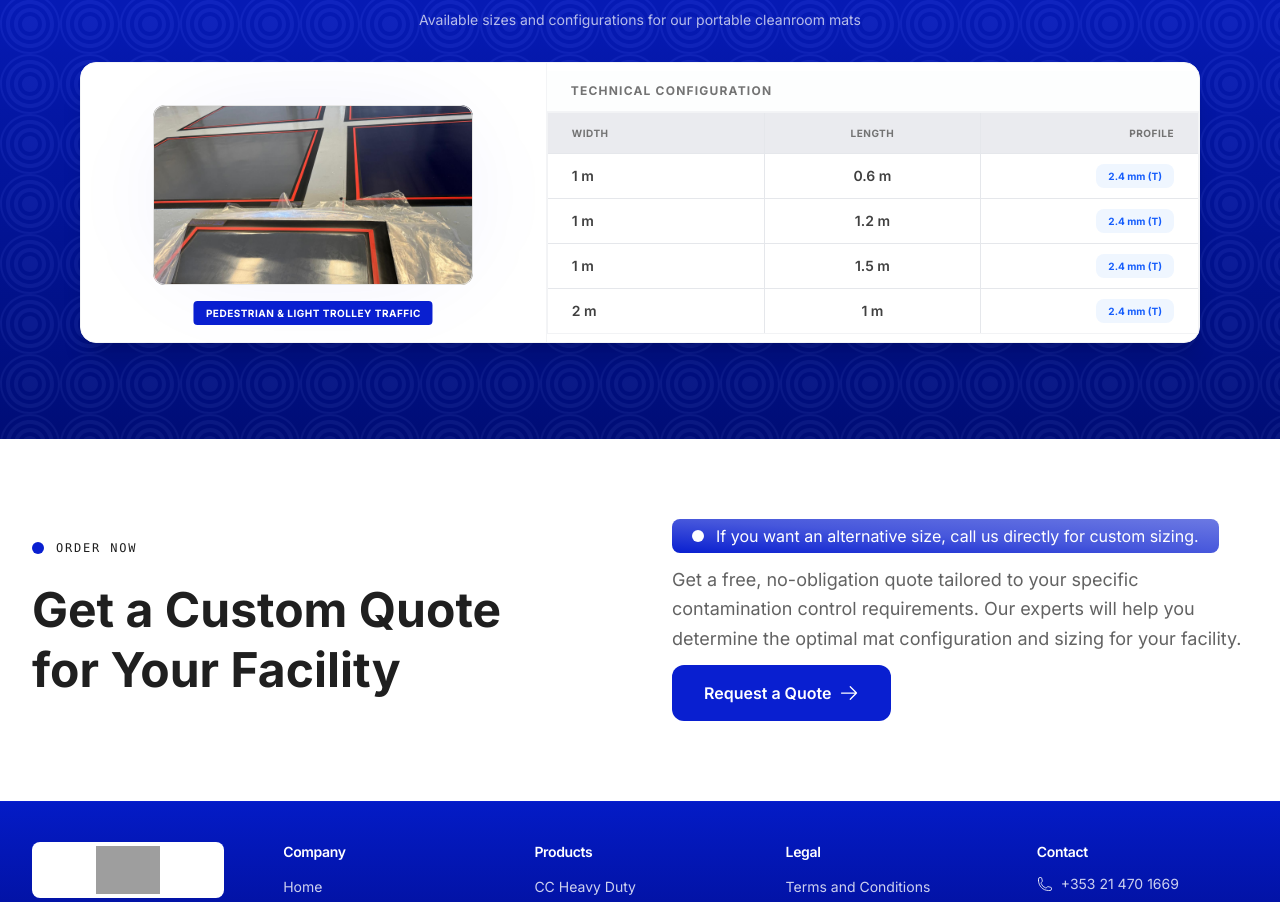
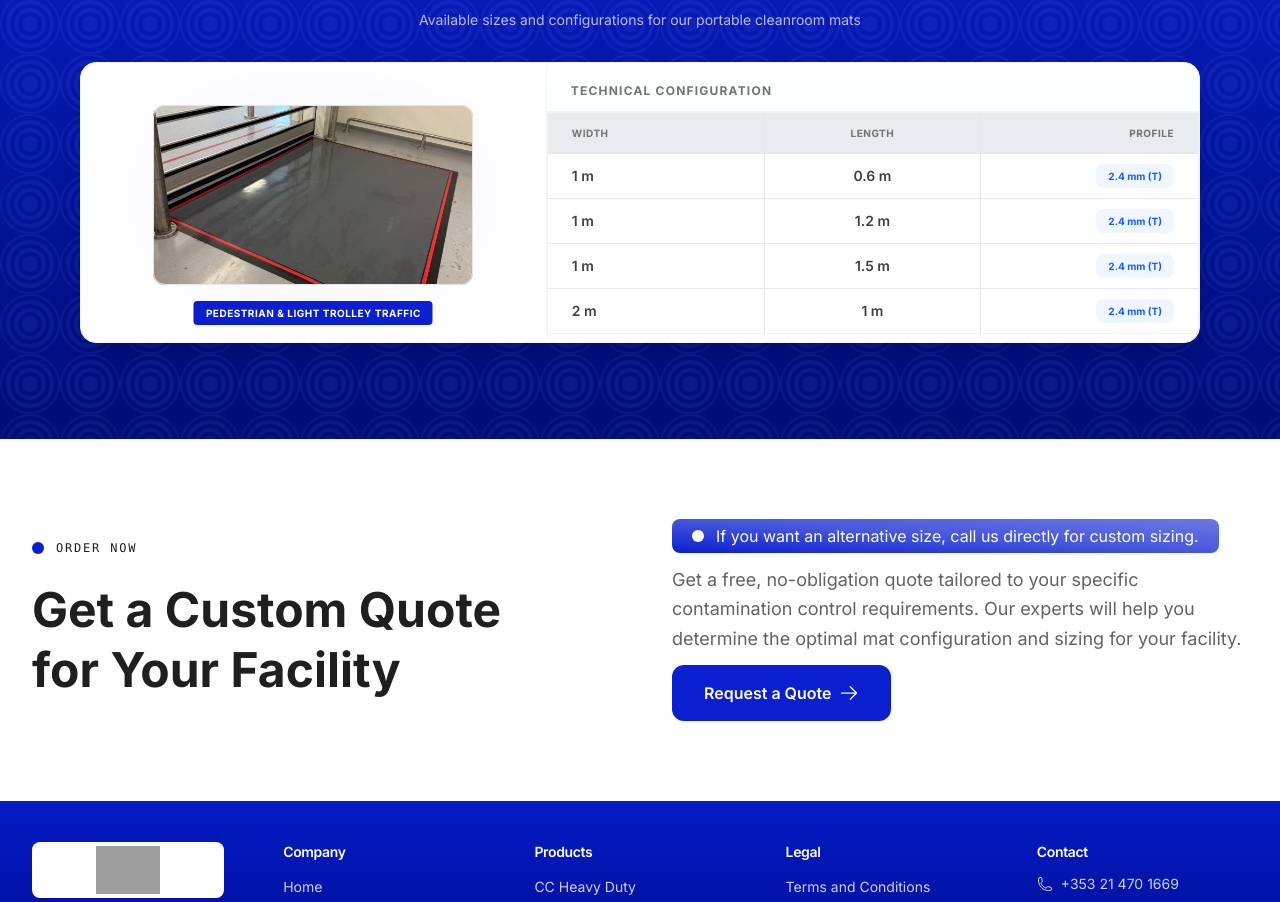
Before and after one commit to Deepanshu-dashore/Prototype, a Next.js app: page /products/portable-cleanroom-mats in a window 1280 px wide. Shown: the part 4756-5658 px from the top of the page. Built offline with nearby package versions, Linux system fonts and the light colour scheme; grey boxes are pictures that could not be loaded.

Commit message:
specification table update

```diff
--- a/src/components/products/SpecificationsTable.jsx
+++ b/src/components/products/SpecificationsTable.jsx
@@ -7,7 +7,7 @@ export default function SpecificationsTable() {
     const specifications = [
         {
             matType: "WorkSafe",
-            image: "/assets/products Page/clernRoomProduct.jpeg",
+            image: "/assets/installation/CCM Gilead1.jpeg",
             trafficSuitability: "Pedestrian & Light Trolley Traffic",
             color: "blue",
             specs: [
```
